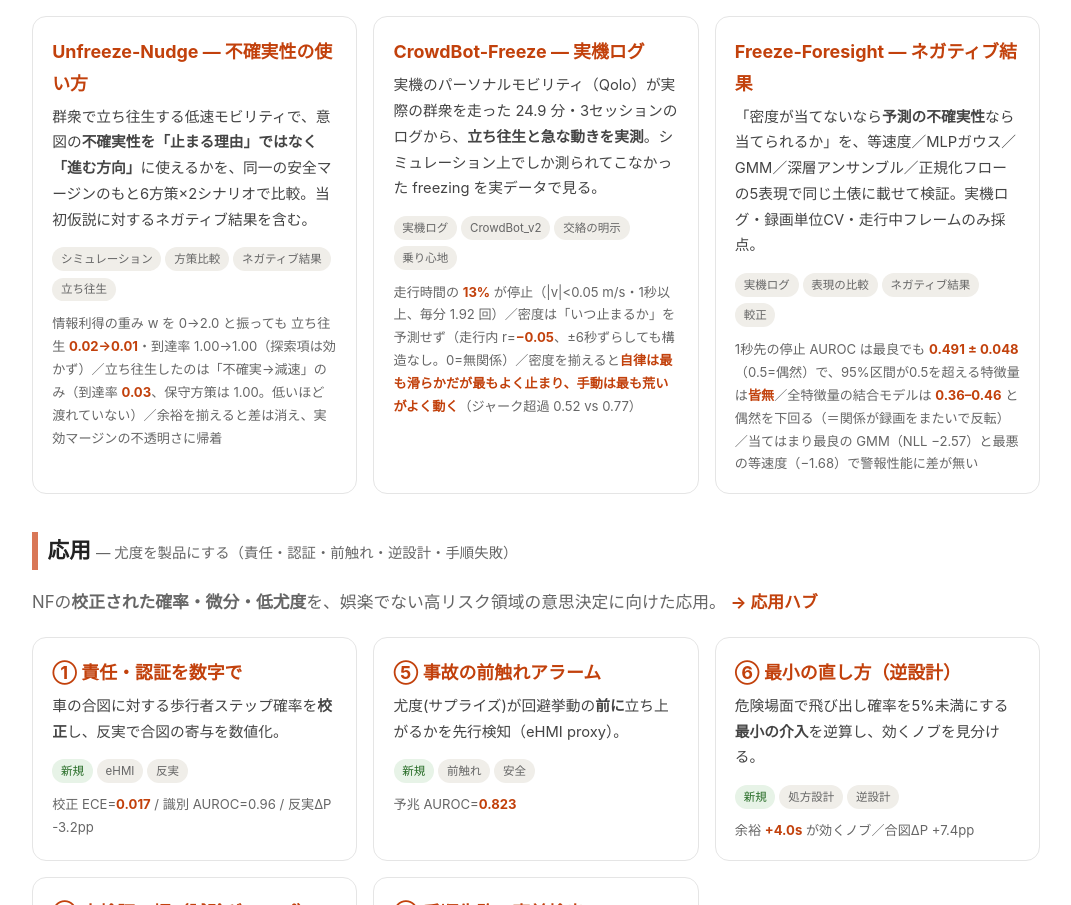
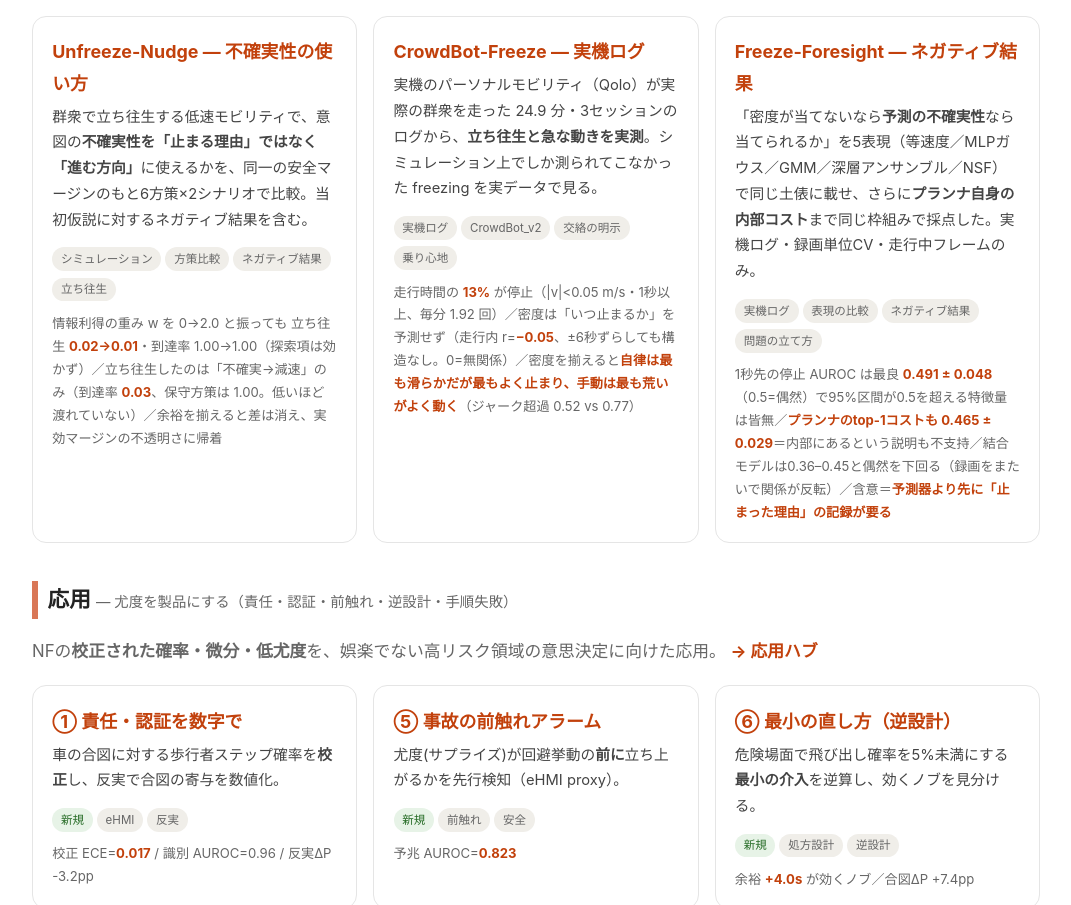
Before and after one commit to KanKusakabe/KAN-NF, a plain HTML site: page docs/index.html in a window 1280 px wide. Shown: the part 4417-5322 px from the top of the page, without its empty margins (104-1175 px from the left). Drawn offline with Linux system fonts and the light colour scheme.

Commit message:
Update Freeze-Foresight card with the planner-cost result

```diff
--- a/docs/index.html
+++ b/docs/index.html
@@ -264,9 +264,9 @@ NFに限らず<b>問いごとに適した密度・信念モデルを選び</b>
   </a>
   <a class="card" href="https://kankusakabe.github.io/Freeze-Foresight/">
     <h3>Freeze-Foresight <span class="n">— ネガティブ結果</span></h3>
-    <p>「密度が当てないなら<b>予測の不確実性</b>なら当てられるか」を、等速度／MLPガウス／GMM／深層アンサンブル／正規化フローの5表現で同じ土俵に載せて検証。実機ログ・録画単位CV・走行中フレームのみ採点。</p>
-    <div class="tags"><span class="tag">実機ログ</span><span class="tag">表現の比較</span><span class="tag">ネガティブ結果</span><span class="tag">較正</span></div>
-    <div class="metric">1秒先の停止 AUROC は最良でも <b>0.491 ± 0.048</b>（0.5=偶然）で、95%区間が0.5を超える特徴量は<b>皆無</b>／全特徴量の結合モデルは <b>0.36–0.46</b> と偶然を下回る（＝関係が録画をまたいで反転）／当てはまり最良の GMM（NLL −2.57）と最悪の等速度（−1.68）で警報性能に差が無い</div>
+    <p>「密度が当てないなら<b>予測の不確実性</b>なら当てられるか」を5表現（等速度／MLPガウス／GMM／深層アンサンブル／NSF）で同じ土俵に載せ、さらに<b>プランナ自身の内部コスト</b>まで同じ枠組みで採点した。実機ログ・録画単位CV・走行中フレームのみ。</p>
+    <div class="tags"><span class="tag">実機ログ</span><span class="tag">表現の比較</span><span class="tag">ネガティブ結果</span><span class="tag">問題の立て方</span></div>
+    <div class="metric">1秒先の停止 AUROC は最良 <b>0.491 ± 0.048</b>（0.5=偶然）で95%区間が0.5を超える特徴量は皆無／<b>プランナのtop-1コストも 0.465 ± 0.029</b>＝内部にあるという説明も不支持／結合モデルは0.36–0.45と偶然を下回る（録画をまたいで関係が反転）／含意＝<b>予測器より先に「止まった理由」の記録が要る</b></div>
   </a>
 </div>
 <!--WHILL-END-->
```
